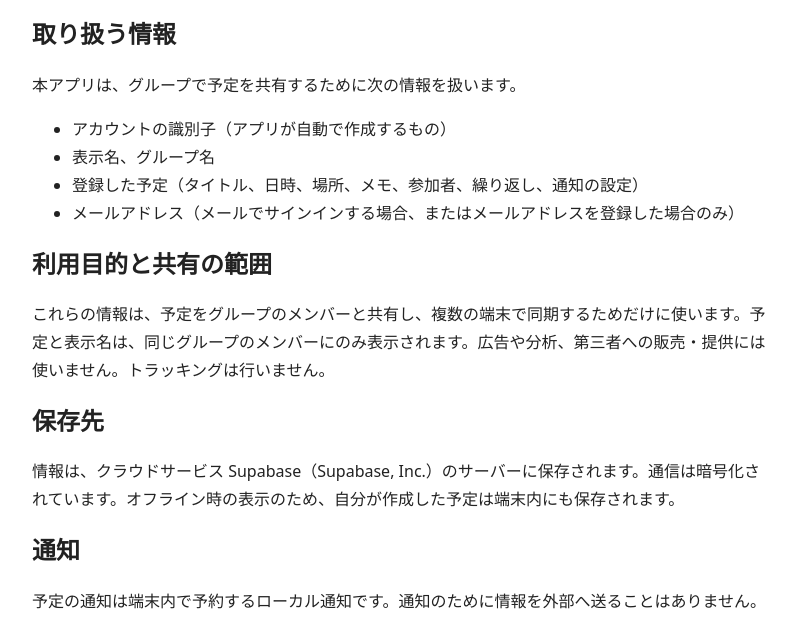
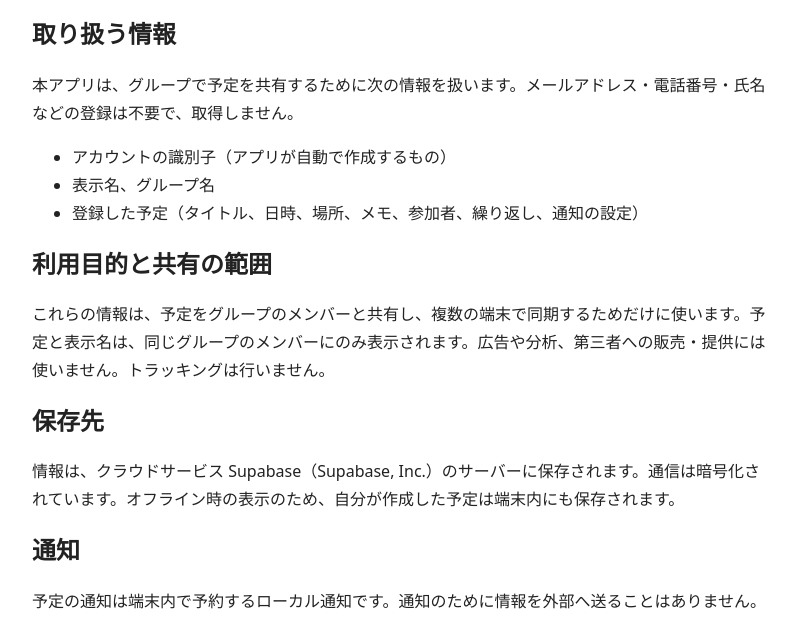
Before and after one commit to hasebe48/hasebe48.github.io, a plain HTML site: page minna/privacy.html in a window 1280 px wide. Shown: the part 145-777 px from the top of the page, without its empty margins (240-1036 px from the left). Drawn offline with Linux system fonts and the light colour scheme.

Commit message:
みんなの予定: メール登録をなくしたのでサポートとプライバシーポリシーを更新

```diff
--- a/minna/privacy.html
+++ b/minna/privacy.html
@@ -4,12 +4,11 @@
 <h1>みんなの予定 プライバシーポリシー</h1>
 <p>最終更新日：2026年11月18日</p>
 <h2>取り扱う情報</h2>
-<p>本アプリは、グループで予定を共有するために次の情報を扱います。</p>
+<p>本アプリは、グループで予定を共有するために次の情報を扱います。メールアドレス・電話番号・氏名などの登録は不要で、取得しません。</p>
 <ul>
 <li>アカウントの識別子（アプリが自動で作成するもの）</li>
 <li>表示名、グループ名</li>
 <li>登録した予定（タイトル、日時、場所、メモ、参加者、繰り返し、通知の設定）</li>
-<li>メールアドレス（メールでサインインする場合、またはメールアドレスを登録した場合のみ）</li>
 </ul>
 <h2>利用目的と共有の範囲</h2>
 <p>これらの情報は、予定をグループのメンバーと共有し、複数の端末で同期するためだけに使います。予定と表示名は、同じグループのメンバーにのみ表示されます。広告や分析、第三者への販売・提供には使いません。トラッキングは行いません。</p>
```
Also changed, not shown: minna/index.html (+1 -1 lines).
